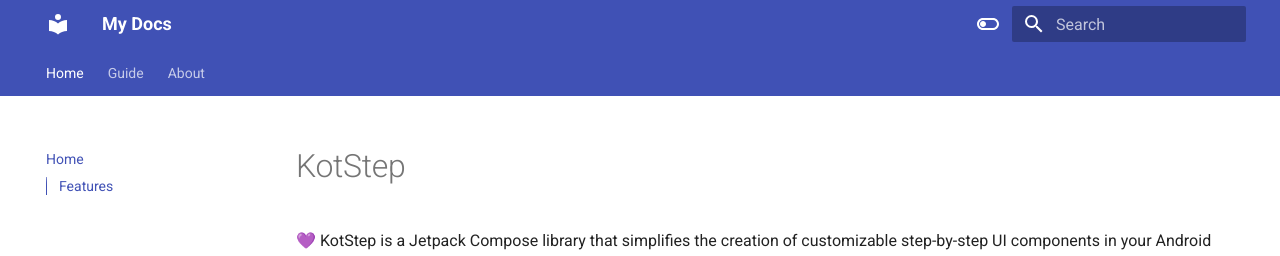
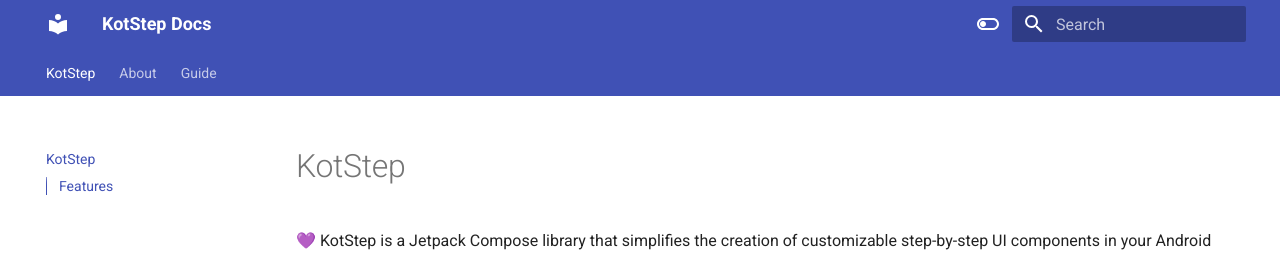
Before and after one commit to binayshaw7777/KotStep, an MkDocs documentation site: the page built from docs/index.md, in a window 1280 px wide. Shown: the top 256 px of the page. Built offline with MkDocs 1.6.1 and Material for MkDocs 9.7.7, drawn with Linux system fonts in a browser that asks for light colours.

Commit message:
minor mkdocs yml changes

```diff
--- a/mkdocs.yml
+++ b/mkdocs.yml
@@ -1,12 +1,12 @@
-site_name: My Docs
+site_name: KotStep Docs
 site_url: https://binayshaw7777.github.io/kotstep
 
-nav:
-  - Home: index.md
-  - Guide:
-      - Installation: guide/installation.md
-      - Usage: guide/usage.md
-  - About: about.md
+# nav:
+#   - Home: index.md
+#   - Guide:
+#       - Installation: guide/installation.md
+#       - Usage: guide/usage.md
+#   - About: about.md
 
 theme:
   name: material
```
